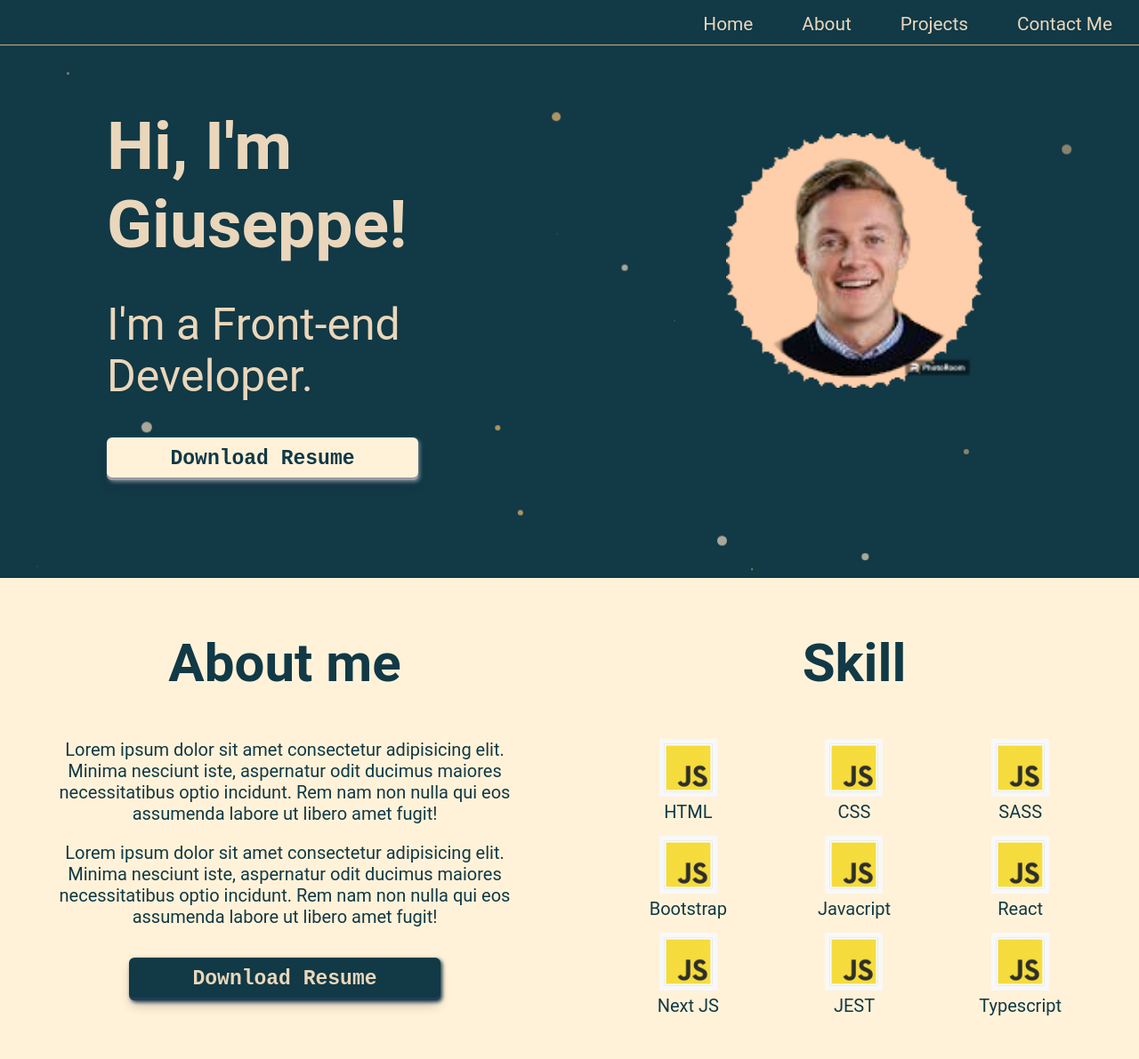
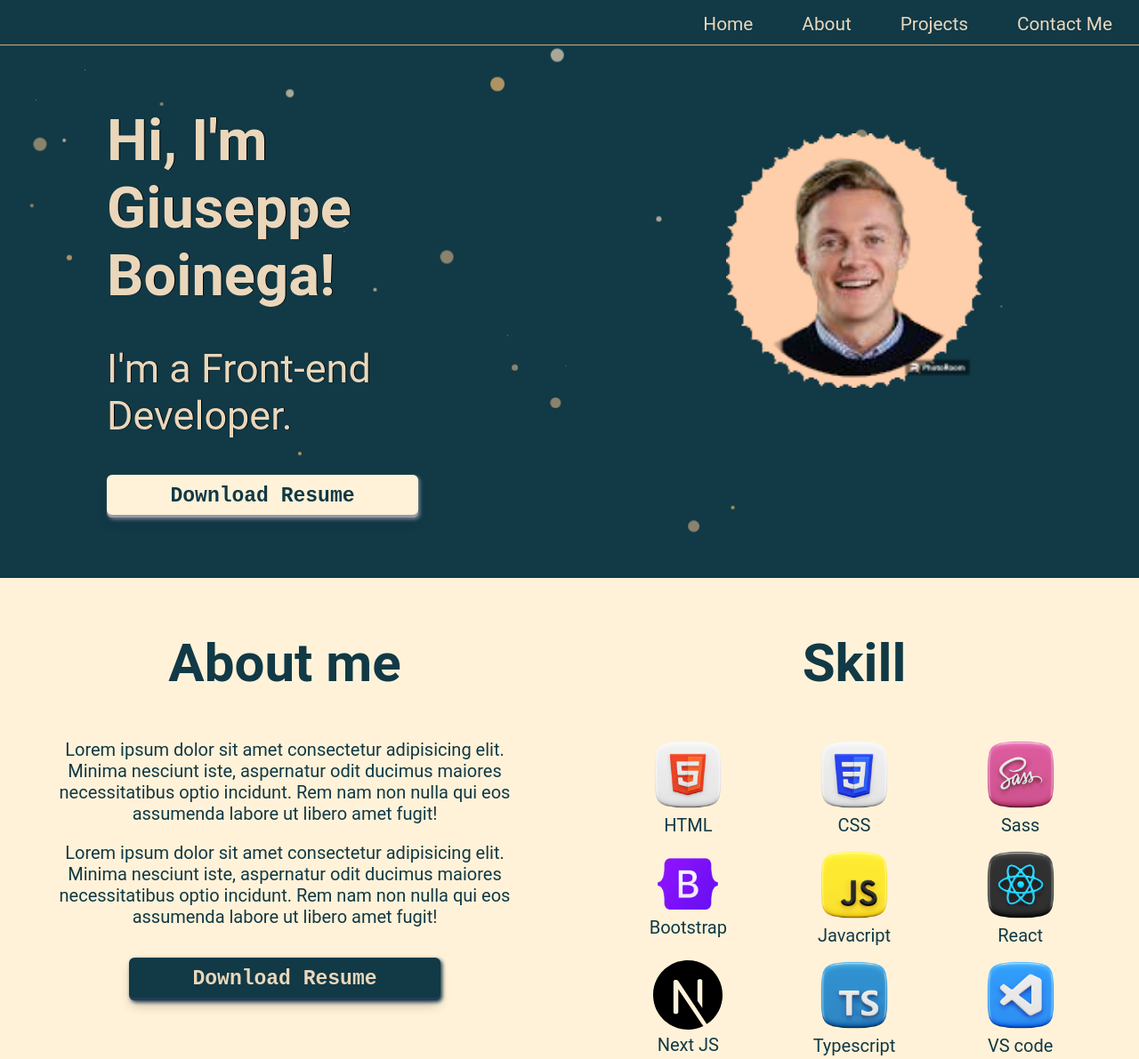
Before and after one commit to Pep97/personal_website, a website: page index.html in a window 1280 px wide. Shown: the top 1191 px of the page at 89% size. Drawn offline with Linux system fonts and the light colour scheme.

Commit message:
Changed almost all icons, plus added balls as background correctly

```diff
--- a/index.html
+++ b/index.html
@@ -37,15 +37,18 @@
   <!-- main -->
   <main>
 
+    <!-- ball animation-->
+    <div id="ball-container">
+      <div class="ball"></div>
+    </div>
+
 
       <!-- Home -->
       <section id="home">
-        <div id="ball-container">
-          <div class="ball"></div>
-        </div>
+
           <div class="section1">
             <div class="container1">
-              <h1>Hi, I'm Giuseppe!</h1>
+              <h1>Hi, I'm Giuseppe Boinega!</h1>
               <p>I'm a Front-end Developer.</p>
               <button class="start-animation move-animation">
                 <a href="#resume">Download Resume</a>
@@ -98,31 +101,31 @@
           <h2>Skill</h2>
           <div class="container1">
             <div class="skill">
-              <img src="asset/JS-logo.jpg" alt="">HTML
+              <img src="asset/html.png" alt="HTML logo">HTML
             </div>
             <div class="skill">
-              <img src="asset/JS-logo.jpg" alt="">CSS
+              <img src="asset/css.png" alt="CSS logo">CSS
             </div>
             <div class="skill">
-              <img src="asset/JS-logo.jpg" alt="">SASS
+              <img src="asset/sass-logo.png" alt="SASS logo">Sass
             </div>
             <div class="skill">
-              <img src="asset/JS-logo.jpg" alt="">Bootstrap
+              <img src="asset/bootstrap-logo.png" alt="Bootstrap logo" class="bootstrap-logo">Bootstrap
             </div>
             <div class="skill">
-              <img src="asset/JS-logo.jpg" alt="">Javacript
+              <img src="asset/javascript.png" alt="Javacript logo">Javacript
             </div>
             <div class="skill">
-              <img src="asset/JS-logo.jpg" alt="">React
+              <img src="asset/react.png" alt="React logo">React
             </div>
             <div class="skill">
-              <img src="asset/JS-logo.jpg" alt="">Next JS
+              <img src="asset/nextjs.svg" alt="Next js logo" class="nextjs-logo">Next JS
             </div>
             <div class="skill">
-              <img src="asset/JS-logo.jpg" alt="">JEST
+              <img src="asset/typescript.png" alt="typescript logo">Typescript
             </div>
             <div class="skill">
-              <img src="asset/JS-logo.jpg" alt="">Typescript
+              <img src="asset/visual-studio-code.png" alt="vs code logo">VS code
             </div>
 
 
@@ -133,9 +136,8 @@
 
       <!-- Projects -->
       <section id="projects">
-        <div id="ball-container">
-          <div class="ball"></div>
-        </div>
+
+
         <div class="container1">
           <h1>Personal Projects</h1>
           <p>Lorem ipsum dolor sit amet, consectetur adipisicing elit. Animi quae ea mollitia exercitationem, fugit voluptatum recusandae, aliquid expedita eum eos blanditiis optio aspernatur cumque, velit incidunt maiores nostrum! Excepturi, eligendi!</p>
@@ -147,6 +149,7 @@
             <li class="tag-list">JAVASCRIPT</li>
           </ul>
         </div>
+
         <div class="container2">
 
           <div class="project">
@@ -231,13 +234,13 @@
     <div class="container-buttons">
       <button class="button-linkedin">
         <a href="linkedin.com">
-          <img src="../asset/linkedin-logo.png" alt="linkedin logo">
+          <img src="../asset/linkedinglogo.png" alt="linkedin logo">
         </a>
       </button>
 
       <button class="button-github">
         <a href="github.com">
-          <img src="../asset/github-logo.png" alt="github logo">
+          <img src="../asset/github-3.png" alt="github logo">
         </a>
       </button>
 
--- a/index.js
+++ b/index.js
@@ -12,7 +12,7 @@
         forEach(function(a) {
             a.addEventListener('mouseenter', function() {
                 this.parentNode.style.backgroundColor = '#EAD7BB';
-            this.parentNode.style.margin = '-3px 5px';
+                this.parentNode.style.margin = '-2px 5px';
                 this.parentNode.style.padding = '3px 0px';
                 this.parentNode.style.borderRadius = '30px';
                 this.style.color = '#113946';
@@ -88,39 +88,32 @@
 
 
 
+// ball animation
 
 
-
-    // balls animation
-// Some random colors
+function animateBalls(containerId, numBalls) {
+  const container = document.querySelector(containerId);
   const colors = ["#f1bb6e", "#BCA37F", "#EAD7BB"];
-
-const numBalls = 20;
-const balls = [];
 
   for (let i = 0; i < numBalls; i++) {
     let ball = document.createElement("div");
     ball.classList.add("ball");
     ball.style.background = colors[Math.floor(Math.random() * colors.length)];
     ball.style.left = `${Math.floor(Math.random() * 100)}vw`;
-  ball.style.top = `${Math.floor(Math.random() * 100)}vh`;
+    ball.style.bottom = `${Math.floor(Math.random() * 100)}vh`; // Change 'top' to 'bottom'
     ball.style.transform = `scale(${Math.random()})`;
     ball.style.width = `${Math.random()}em`;
     ball.style.height = ball.style.width;
 
-  balls.push(ball);
-  document.querySelector('#ball-container').append(ball);
-}
+    container.append(ball);
 
-// Keyframes
-balls.forEach((el, i, ra) => {
     let to = {
       x: Math.random() * (i % 2 === 0 ? -11 : 11),
-    y: Math.random() * 12
+      y: Math.random() * -12 // Change '12' to '-12' to reverse the direction
     };
 
-  setTimeout(() => { // Add this line
-    let anim = el.animate(
+    setTimeout(() => {
+      let anim = ball.animate(
         [
           { transform: "translate(0, 0)" },
           { transform: `translate(${to.x}rem, ${to.y}rem)` }
@@ -133,5 +126,12 @@ balls.forEach((el, i, ra) => {
           easing: "ease-in-out"
         }
       );
-  }, 4000); // Add this line
-});
+    }, 4000);
+  }
+}
+
+// Call the function with the IDs of the containers and the number of balls
+animateBalls('#ball-container', 30);
+
+// the problem is that balls in project aren't distributed evenly
+// create fixed background with the balls
--- a/sass/index.scss
+++ b/sass/index.scss
@@ -19,7 +19,25 @@ body{
     margin: 0;
     padding: 0;
     font-family: 'Roboto', sans-serif;
+
+    #ball-container{
+        overflow: hidden;
+        width: 98vw;
+        height: 650px;
+        position: fixed;
+        z-index: 1; // Add this line
+
+
+        .ball {
+            position: absolute;
+            border-radius: 100%;
+            opacity: 0.7;
+
+
+          }
+    }
 }
+
 
 nav{
     background-color: $first;
@@ -82,37 +100,23 @@ nav{
     display: flex;
     color: $third;
     background-color: $first;
+    z-index: 0;
     height: 650px;
 
-    #ball-container{
-        overflow: hidden;
-        width: 98vw;
-        height: 650px;
-        position: absolute;
-        z-index: 0; // Add this line
 
-
-        .ball {
-            position: absolute;
-            border-radius: 100%;
-            opacity: 0.7;
-
-
-          }
-    }
 
 
 
     .section1 , .section2{
         flex-basis: 50%;
-        z-index: 1;
+        z-index: 2;
 
     }
 
 
 
     .container1{
-       font-size: 50px;
+       font-size: 45px;
        margin: 100px 120px;
        display: flex;
         flex-direction: column;
@@ -149,15 +153,17 @@ nav{
         h1, p {
             margin: 20px 0;
             padding: 0;
+            text-shadow: 1px 0px 0 black;
             animation: text-clip 2s ease-out, outer-left 2s 1s cubic-bezier(0.5, 0, 0.1, 1) both;
         }
 
 
 
-         h1{
-              font-size: 75px;
-              font-weight: 700;
-         }
+        h1 {
+            font-size: 65px;
+            font-weight: 700;
+
+        }
 
 
 
@@ -392,6 +398,10 @@ background-color: $first;
     background-color: $fourth;
     height: 600px;
     margin-bottom: -10px;
+    z-index: 2;
+    position: relative;
+
+
 
     .section1 , .section2{
         flex-basis: 50%;
@@ -507,15 +517,39 @@ background-color: $first;
 
 
                 img{
-                    width: 65px;
-                    height: 65px;
+                    width: 80px;
+                    height: 80px;
                     margin: 0;
                     margin-bottom: 5px;
                     padding: 0;
 
+                    transition: transform 0.3s ease-in-out;
+
+                    &:hover {
+                    transform: scale(1.15);
+                    }
+
 
                 }
+
+                .bootstrap-logo{
+                    width: 68px;
+                    height: 58px;
+                    margin-top: 2px;
+                    padding-bottom: 3px;
+
+                }
+
+                .nextjs-logo{
+                    height: 78px;
+                    width: 78px;
+                }
+
+
             }
+
+
+
 
 
         }
@@ -538,13 +572,31 @@ background-color: $first;
     padding-top: 70px;
     padding-bottom: 30px;
     margin: 0;
+    text-shadow: 1px 0px 0 black;
 
-    #ball-container{
+    #ball-container1{
         overflow: hidden;
         width: 98vw;
-        height: 650px;
+        height: 100vw;
         position: absolute;
-        z-index: 0; // Add this line
+        z-index: 2; // Add this line
+
+
+        .ball {
+            position: absolute;
+            border-radius: 100%;
+            opacity: 0.7;
+
+
+          }
+    }
+
+    #ball-container2{
+        overflow: hidden;
+        width: 98vw;
+        height: 100vw;
+        position: absolute;
+        z-index: 2; // Add this line
 
 
         .ball {
@@ -707,6 +759,8 @@ background-color: $first;
     background-color: $third;
     color: $first;
     padding-bottom: 70px;
+    position: relative;
+    z-index: 2;
 
 
     .container1{
@@ -812,12 +866,15 @@ footer{
     justify-content: center;
     color: $third;
     padding-top: 35px;
+    text-shadow: 1px 0px 0 black;
 
     h1{
         font-size: 20px;
         font-weight: 700;
         margin: 0;
         padding: 0;
+        z-index: 2;
+        position: relative;
     }
 
     .container-buttons{
@@ -826,6 +883,8 @@ footer{
         align-items: center;
         justify-content: center;
         margin: 15px 0;
+        z-index: 2;
+        position: relative;
 
         .button-linkedin {
             height: 40px;
@@ -833,7 +892,7 @@ footer{
             padding: 0; // Remove padding
             border: none; // Remove border
             background: none; // Remove background
-            margin-right: 15px;
+            margin-right: 10px;
 
             img {
                 height: 100%; // Make the image take up the full height of the button
@@ -848,10 +907,13 @@ footer{
             padding: 0; // Remove padding
             border: none; // Remove border
             background: none; // Remove background
+            margin-top: -5px;
+
+
 
             img {
-                height: 100%; // Make the image take up the full height of the button
-                width: 100%; // Make the image take up the full width of the button
+                height: 45px; // Make the image take up the full height of the button
+                width: 45px; // Make the image take up the full width of the button
                 object-fit: cover; // Make the image cover the full area of the button
             }
         }
@@ -863,6 +925,9 @@ footer{
         margin-top: 10px;
         margin-bottom: 20px;
         padding: 0;
+
+        z-index: 2;
+        position: relative;
     }
 
 
```
Also changed, not shown: asset/Bootstrap_logo.svg (1).png (added), asset/bootstrap-logo.png (added), asset/css.png (added), asset/github-3.png (added), asset/github-logo1.png (added), asset/html.png (added), asset/javascript.png (added), asset/linkedinglogo.png (added), asset/nextjs.svg (added), asset/react.png (added), asset/sass-logo.png (added), asset/typescript.png (added), asset/visual-studio-code.png (added), css/index.min.css, 1 other file. Lines whose indentation alone changed are shown as unchanged.
